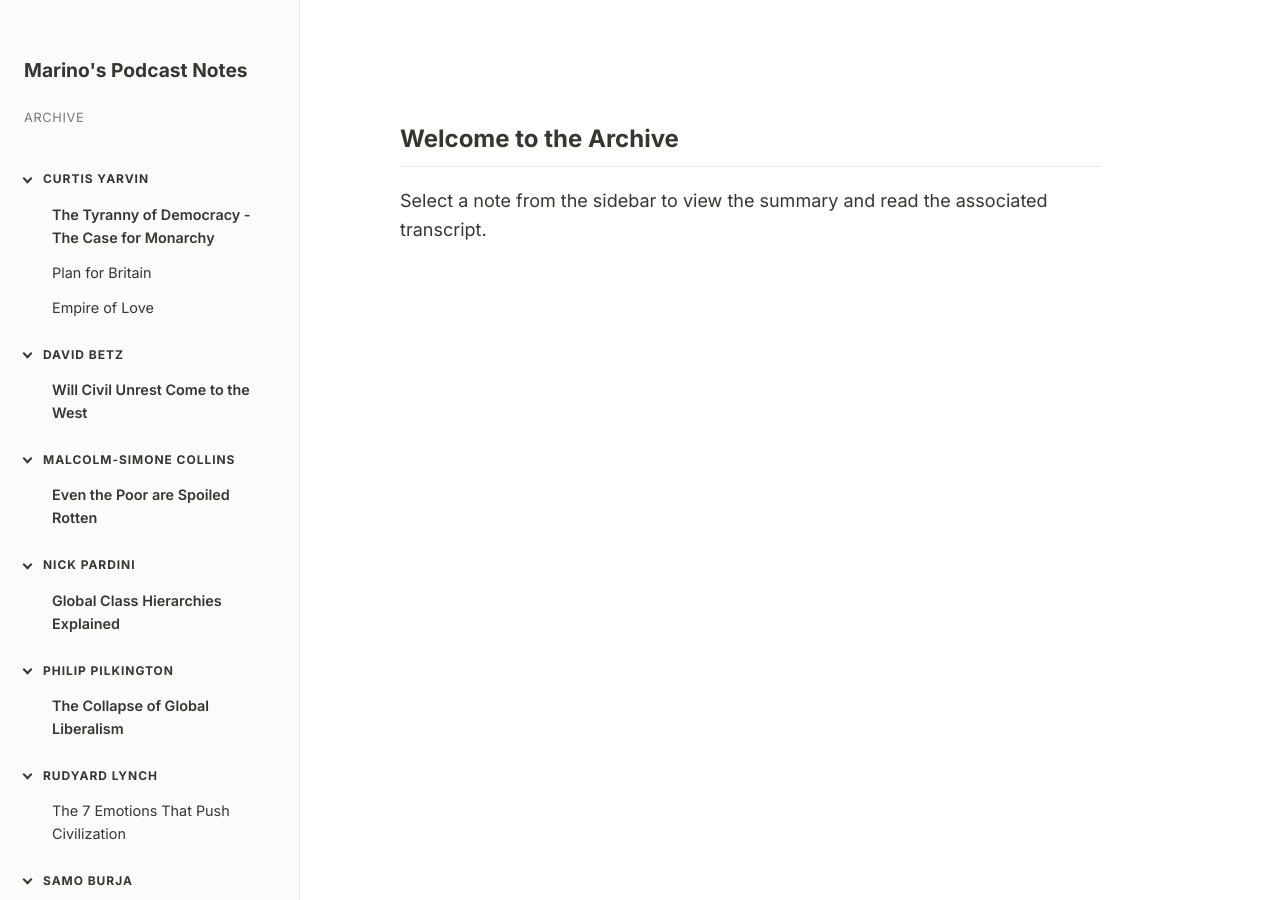
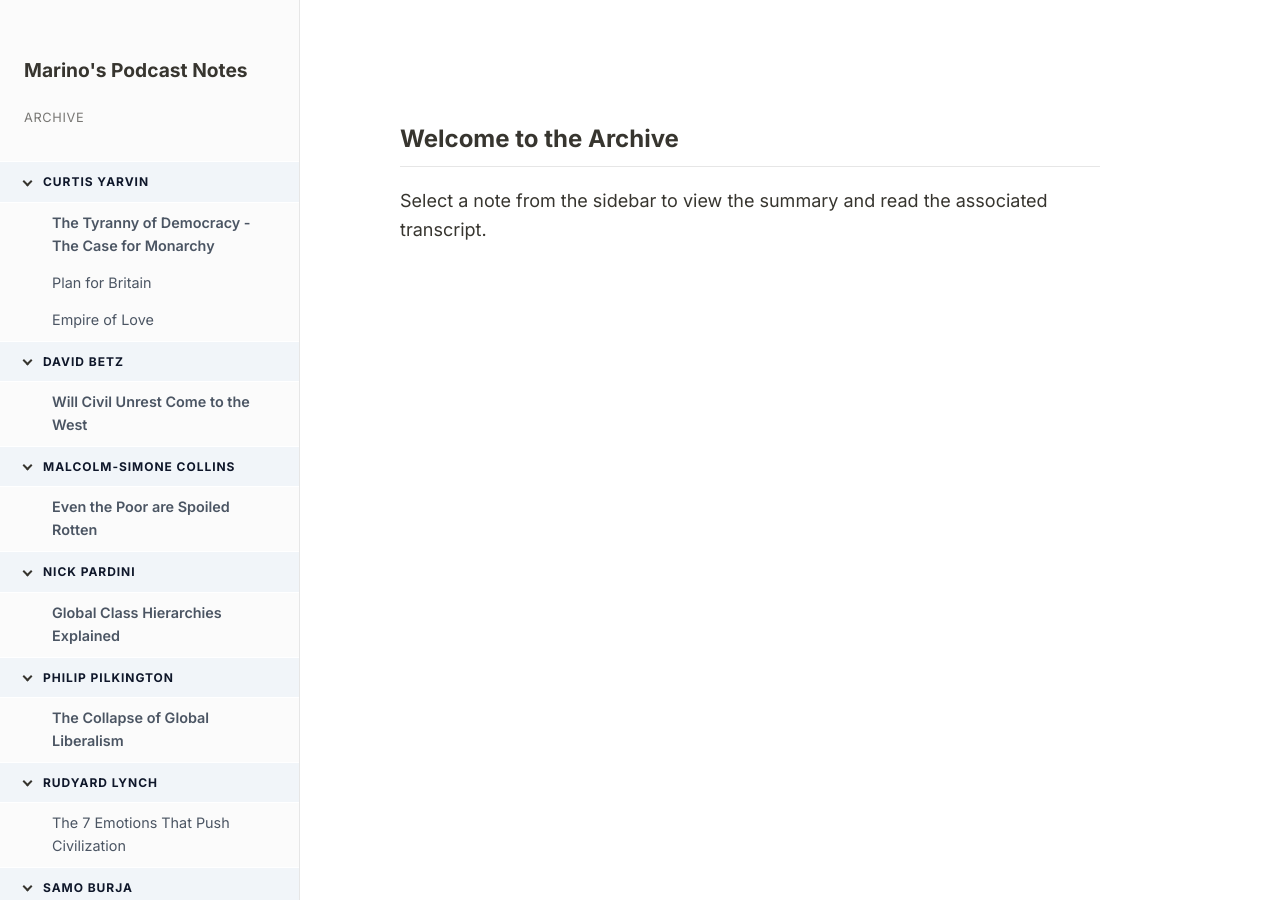
Before and after one commit to MarinoLinic/podcasts, a Jekyll site: the page built from index.html, in a window 1280 px wide. Built offline with Jekyll 4.4.1, drawn with Linux system fonts in a browser that asks for light colours.

Commit message:
Style + extra stats

```diff
--- a/_layouts/default.html
+++ b/_layouts/default.html
@@ -17,7 +17,7 @@
 		<!-- Dark Overlay (Mobile) -->
 		<div class="overlay {% if page.url == '/' %}active{% endif %}" id="overlay"></div>
 
-		<!-- NEW: Statistics Modal -->
+		<!-- Statistics Modal (Expanded) -->
 		<div class="modal-overlay" id="statsOverlay">
 			<div class="stats-modal">
 				<h3>Note Statistics</h3>
@@ -30,9 +30,23 @@
 						<span class="stat-label">Characters</span>
 						<span class="stat-value" id="modal-chars">0</span>
 					</div>
+					<!-- New Reading Time -->
 					<div class="stat-item">
-						<span class="stat-label">Lines</span>
-						<span class="stat-value" id="modal-lines">0</span>
+						<span class="stat-label">Reading Time</span>
+						<span class="stat-value" id="modal-readtime">0 min</span>
+					</div>
+					<!-- Additional Helpful Stats -->
+					<div class="stat-item">
+						<span class="stat-label">Sentences</span>
+						<span class="stat-value" id="modal-sentences">0</span>
+					</div>
+					<div class="stat-item">
+						<span class="stat-label">Paragraphs</span>
+						<span class="stat-value" id="modal-paragraphs">0</span>
+					</div>
+					<div class="stat-item">
+						<span class="stat-label">Avg. Sentence</span>
+						<span class="stat-value" id="modal-avg">0 words</span>
 					</div>
 				</div>
 				<button
@@ -60,22 +74,15 @@
 					<p class="subtitle">Archive</p>
 				</header>
 				<nav>
-					<!-- 1. Filter out notes that are missing a date to prevent build crash -->
 					{% assign raw_notes = site.pages | where_exp: "item", "item.path contains 'Notes/'" %} {% assign all_notes =
-					raw_notes | where_exp: "item", "item.date" %}
-
-					<!-- 2. Extract Authors -->
-					{% assign authors = all_notes | map: 'author' | uniq | sort %} {% for author in authors %}
-					<!-- 'open' attribute is default, JS will close it if saved in localStorage -->
+					raw_notes | where_exp: "item", "item.date" %} {% assign authors = all_notes | map: 'author' | uniq | sort %}
+					{% for author in authors %}
 					<details open class="author-group">
 						<summary>{{ author }}</summary>
 						<ul>
-							{% assign author_notes = all_notes | where: "author", author %}
-
-							<!-- 3. Sort Logic -->
-							{% assign top_notes = author_notes | where: "rating", 5 | sort: "date" | reverse %} {% assign other_notes
-							= author_notes | where_exp: "item", "item.rating != 5" | sort: "date" | reverse %} {% for note in
-							top_notes %}
+							{% assign author_notes = all_notes | where: "author", author %} {% assign top_notes = author_notes |
+							where: "rating", 5 | sort: "date" | reverse %} {% assign other_notes = author_notes | where_exp: "item",
+							"item.rating != 5" | sort: "date" | reverse %} {% for note in top_notes %}
 							<li class="rating-5">
 								<a href="{{ note.url | relative_url }}" class="{% if note.url == page.url %}active{% endif %}"
 									>{{ note.title }}</a
@@ -107,7 +114,6 @@
 								<span class="meta-separator">•</span>
 								<span class="meta-date">{{ page.date | date: "%d %b %Y" }}</span>
 								<span class="meta-separator">•</span>
-								<!-- UPDATED: Word Count Trigger -->
 								<span class="meta-stats" id="word-count-trigger" onclick="openStats()"> Loading... </span>
 							</div>
 
@@ -119,10 +125,8 @@
 						</div>
 					</div>
 
-					<!-- View Containers -->
 					<div id="markdown-view">{{ content }}</div>
 
-					<!-- Text View with Copy Button -->
 					<div id="text-view">
 						<div class="copy-btn-wrapper">
 							<button class="copy-btn" id="copy-text-btn" onclick="copyToClipboard()"><span>📋</span> Copy Text</button>
@@ -131,7 +135,6 @@
 					</div>
 				</article>
 
-				<!-- Transcript Section -->
 				<section class="transcript-section">
 					<details id="transcript-container">
 						<summary>📄 Read Transcript</summary>
@@ -233,13 +231,11 @@
 
 						window.switchView = function (mode) {
 							localStorage.setItem('noteViewMode', mode)
-
 							if (mode === 'text') {
 								mdView.style.display = 'none'
 								textView.style.display = 'block'
 								btnMd.classList.remove('active')
 								btnText.classList.add('active')
-
 								if (!textLoaded) {
 									fetch(textFilePath)
 										.then((res) => res.text())
--- a/assets/css/style.css
+++ b/assets/css/style.css
@@ -99,25 +99,35 @@ a {
 	margin: 0;
 }
 
-/* --- SIDEBAR DROPDOWNS (Austere Style) --- */
+/* --- SIDEBAR DROPDOWNS (Updated Austere Look) --- */
 details.author-group {
-	margin-bottom: 12px;
+	margin-bottom: 4px; /* Tighter spacing since we have backgrounds now */
 }
 
 details.author-group summary {
-	padding: 8px 24px;
+	padding: 10px 24px;
 	cursor: pointer;
-	/* New Austere Look */
+	/* Visual Distinction: Subtle Background Strip */
+	background-color: #f1f5f9; /* Slate 100 - very subtle grey */
+	border-top: 1px solid #fff; /* tiny separator */
+	border-bottom: 1px solid #fff;
+
 	font-size: 0.75rem;
 	text-transform: uppercase;
 	letter-spacing: 0.08em;
 	font-weight: 700;
-	color: #999; /* Muted to recede */
+	color: #475569; /* Slate 600 - darker than before for contrast */
+
 	user-select: none;
-	transition: color 0.2s;
-	list-style: none; /* Hide default */
+	transition: all 0.2s ease;
+	list-style: none;
 	display: flex;
 	align-items: center;
+}
+
+details.author-group summary:hover {
+	background-color: #e2e8f0; /* Darker on hover */
+	color: #1e293b;
 }
 
 details.author-group summary::-webkit-details-marker {
@@ -130,11 +140,11 @@ details.author-group summary::before {
 	display: inline-block;
 	width: 5px;
 	height: 5px;
-	border-right: 2px solid #bbb;
-	border-bottom: 2px solid #bbb;
+	border-right: 2px solid #64748b;
+	border-bottom: 2px solid #64748b;
 	transform: rotate(-45deg); /* Points Right */
 	margin-right: 12px;
-	transition: transform 0.2s ease, border-color 0.2s ease;
+	transition: transform 0.2s ease;
 	margin-bottom: 2px;
 }
 
@@ -144,32 +154,32 @@ details.author-group[open] summary::before {
 	border-color: var(--text-color);
 }
 details.author-group[open] summary {
-	color: var(--text-color);
-}
-details.author-group summary:hover {
-	color: var(--text-color);
+	color: #0f172a; /* Slate 900 */
 }
 
 /* Sidebar Links */
 .sidebar nav li a {
 	display: block;
-	padding: 6px 24px 6px 42px; /* Indented deeper */
+	padding: 6px 24px 6px 42px;
 	font-size: 0.9rem;
-	color: var(--text-color);
+	/* Make notes slightly softer to distinguish from headers */
+	color: #4b5563;
 	border-radius: 4px;
-	margin: 0 10px;
-	transition: background 0.1s;
+	margin: 2px 10px; /* added small vertical spacing */
+	transition: all 0.1s;
 }
 .sidebar nav li a:hover {
 	background-color: rgba(0, 0, 0, 0.04);
+	color: #000;
 }
 .sidebar nav li a.active {
 	background-color: var(--active-bg);
 	color: var(--accent-color);
-	font-weight: 500;
+	font-weight: 600;
 }
 li.rating-5 a {
 	font-weight: 600;
+	color: #111; /* Top rated notes stay dark */
 }
 
 /* --- MAIN CONTENT --- */
@@ -202,7 +212,7 @@ li.rating-5 a {
 	gap: 15px;
 }
 
-/* Updated Meta Tags */
+/* Meta Tags */
 .meta-tags {
 	display: flex;
 	gap: 12px;
@@ -212,11 +222,11 @@ li.rating-5 a {
 }
 
 .meta-author {
-	color: #334155; /* Slate 700 - Professional Dark Blue/Grey */
+	color: #334155;
 	font-weight: 600;
 }
 .meta-date {
-	color: #94a3b8; /* Slate 400 - Cool Grey */
+	color: #94a3b8;
 	font-weight: 500;
 }
 .meta-separator {
@@ -225,7 +235,7 @@ li.rating-5 a {
 
 /* Word Count Stat */
 .meta-stats {
-	color: #059669; /* Emerald 600 */
+	color: #059669;
 	font-weight: 600;
 	cursor: pointer;
 	padding: 2px 6px;
@@ -233,7 +243,7 @@ li.rating-5 a {
 	transition: all 0.2s;
 }
 .meta-stats:hover {
-	background-color: #ecfdf5; /* Emerald 50 */
+	background-color: #ecfdf5;
 	text-decoration: underline;
 }
 
@@ -272,7 +282,7 @@ li.rating-5 a {
 	overflow-wrap: break-word;
 }
 
-/* --- FIXED: Image Styling --- */
+/* Image Styling */
 .markdown-body img {
 	max-width: 100%;
 	height: auto;
@@ -428,7 +438,7 @@ details#transcript-container[open] summary {
 	right: 0;
 	bottom: 0;
 	background: rgba(255, 255, 255, 0.6);
-	backdrop-filter: blur(5px); /* The blur effect */
+	backdrop-filter: blur(5px);
 	z-index: 1000;
 	justify-content: center;
 	align-items: center;
@@ -445,7 +455,7 @@ details#transcript-container[open] summary {
 	border: 1px solid var(--border-color);
 	box-shadow: 0 10px 40px rgba(0, 0, 0, 0.1);
 	border-radius: 12px;
-	width: 300px;
+	width: 320px; /* Slightly wider for new stats */
 	padding: 24px;
 	text-align: center;
 	transform: scale(0.95);
@@ -478,12 +488,13 @@ details#transcript-container[open] summary {
 
 .stat-label {
 	color: var(--secondary-text);
-	font-size: 0.9rem;
+	font-size: 0.85rem;
 }
 .stat-value {
 	font-family: var(--font-mono);
 	font-weight: 600;
 	color: var(--text-color);
+	font-size: 0.95rem;
 }
 
 /* --- MOBILE MENU --- */
```
Also changed, not shown: other parts of _layouts/default.html (+36 -76 lines). Lines whose indentation alone changed are shown as unchanged.
